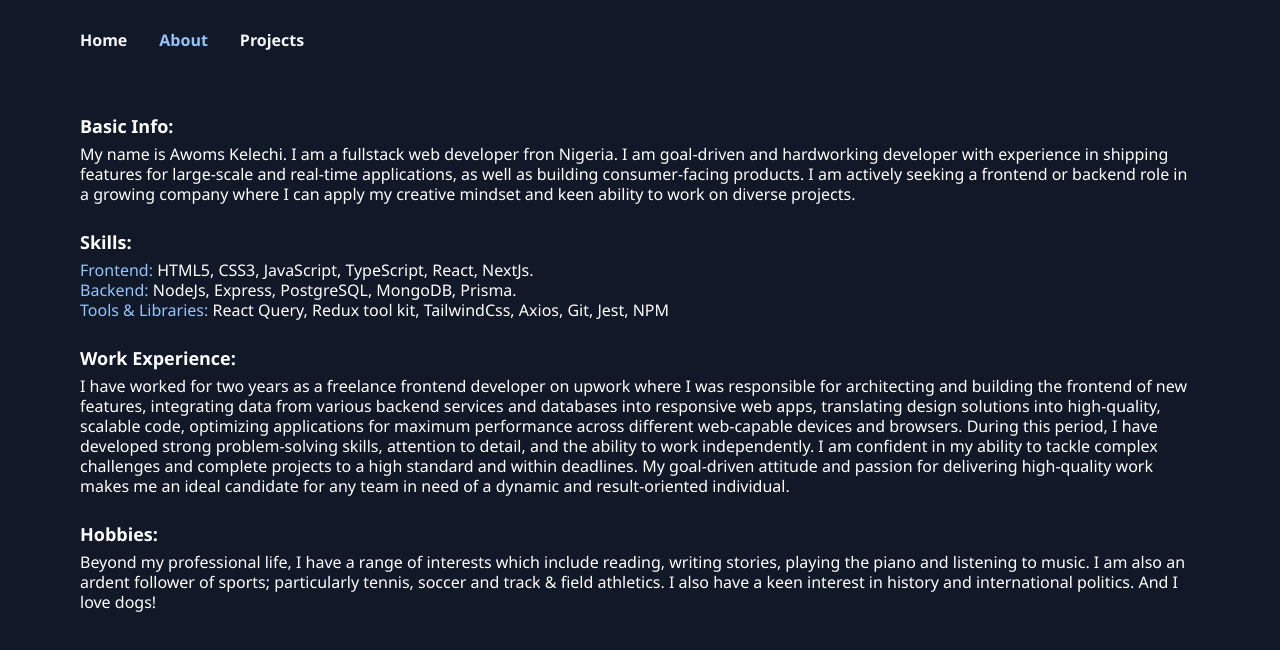
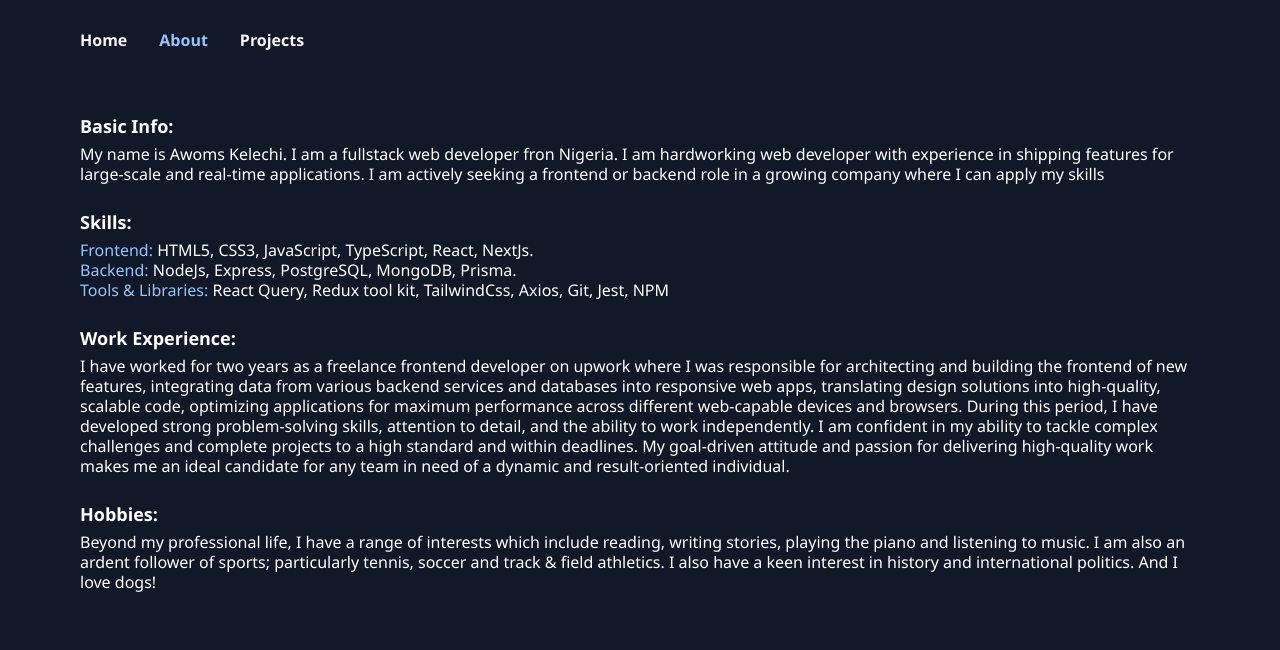
Before and after one commit to Kelechi095/Portfolio, a React (Vite) app: page /about in a window 1280 px wide. Shown: the top 650 px of the page. Built offline with nearby package versions, Linux system fonts and the light colour scheme.

Commit message:
modified personal info

```diff
--- a/src/Pages/About.tsx
+++ b/src/Pages/About.tsx
@@ -11,10 +11,7 @@ const About = () => {
 
       <Subtitle label="Basic Info:"/>
       <p className="text-white text-sm md:text-[16px] mb-6">
-        My name is Awoms Kelechi. I am a fullstack web developer fron Nigeria.  I am goal-driven and hardworking developer with experience in shipping features for large-scale and real-time applications, as well as
-        building consumer-facing products. I am actively seeking a frontend or backend role
-        in a growing company where I can apply my creative mindset and keen
-        ability to work on diverse projects.
+        My name is Awoms Kelechi. I am a fullstack web developer fron Nigeria.  I am hardworking web developer with experience in shipping features for large-scale and real-time applications. I am actively seeking a frontend or backend role in a growing company where I can apply my skills
       </p>
 
       <Subtitle label="Skills:"/>
--- a/src/Pages/Home.tsx
+++ b/src/Pages/Home.tsx
@@ -24,7 +24,7 @@ export default function Home() {
 
               <span className="text-blue-200 md:hidden inline-block font-semibold">
                 I am a Fullstack Web Developer.
-              </span> With usability, accessibility & functionality in mind, I build simple, flexible, mobile responsive & custom websites for individuals & small/medium sized company. I also create and integrate APIs into web apps that help keep data in sync, automate tasks, enhance productivity & drive more revenue. Additionally, I provide continous support for existing projects which may include fixes, updates and development of additional functionality or features.
+              </span> With accessibility & functionality in mind, I build simple, mobile responsive & custom websites for individuals & small/medium sized company. I also create and integrate APIs into web apps that help keep data in sync, automate tasks, enhance productivity & drive more revenue. Additionally, I provide continous support for existing projects which may include fixes, updates and development of additional functionality or features.
             </p>
             <p className="font-semibold text-white mt-2 text-sm md:text-[17px]">Email: <span className="text-blue-200 font-normal">awomskelechi@gmail.com</span></p>
             <p className="font-semibold text-white text-sm md:text-[17px] mt-1">Phone: <span className="text-blue-200 font-normal">+2348137031311</span></p>
@@ -34,7 +34,7 @@ export default function Home() {
               <p className="max-w-[80%] text-[#fff] text-sm md:text-[17px] mt-2"> <span className="text-blue-300 font-semibold"></span> </p>
  */}
 
-            <button className="p-4 bg-slate-800 text-white mt-5 text-base font-medium md:text-xl w-[70%] md:w-[40%] rounded hover:bg-slate-700 transition duration-300 font-mono">
+            <button className="p-4 bg-slate-800 text-white mt-5 text-base font-medium md:text-xl w-[70%] md:w-[40%] rounded hover:bg-slate-700 transition duration-300">
               Download Resume
             </button>
           </section>
```
